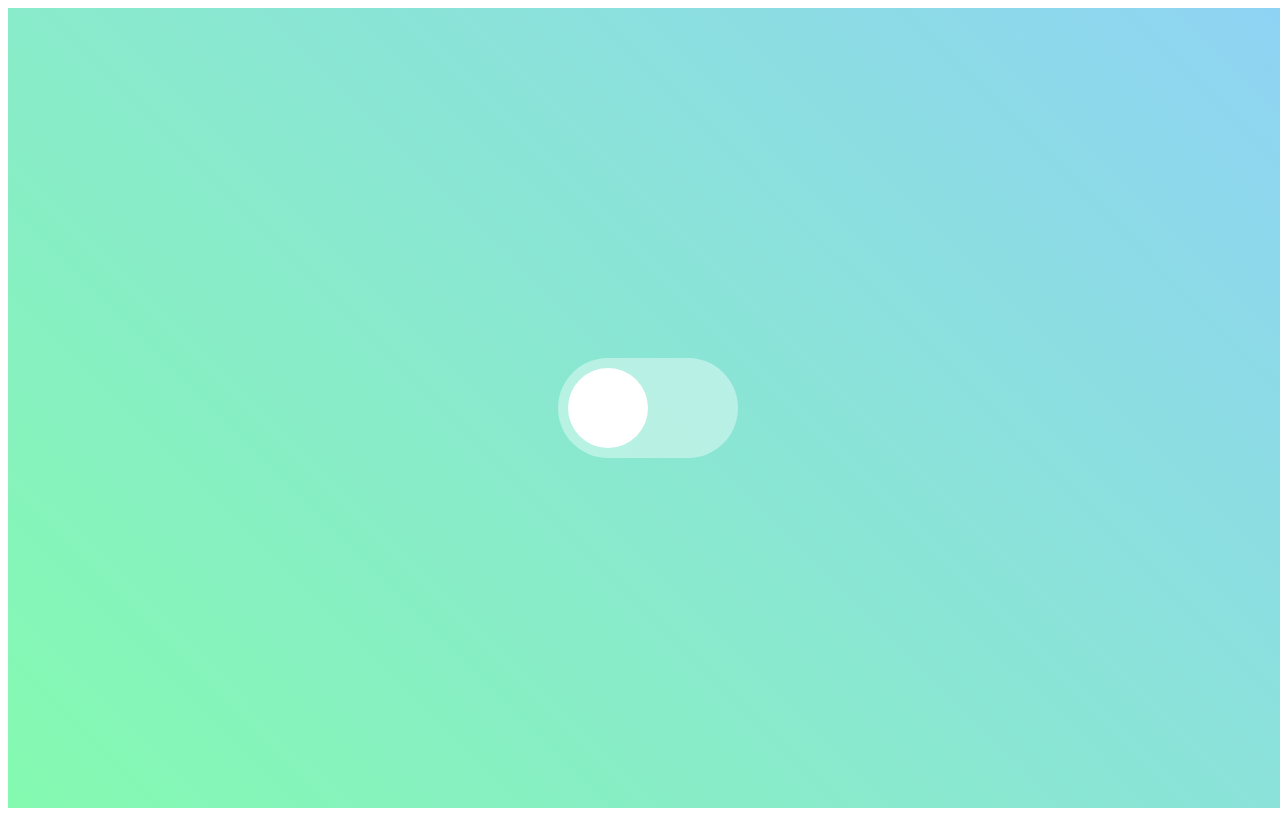
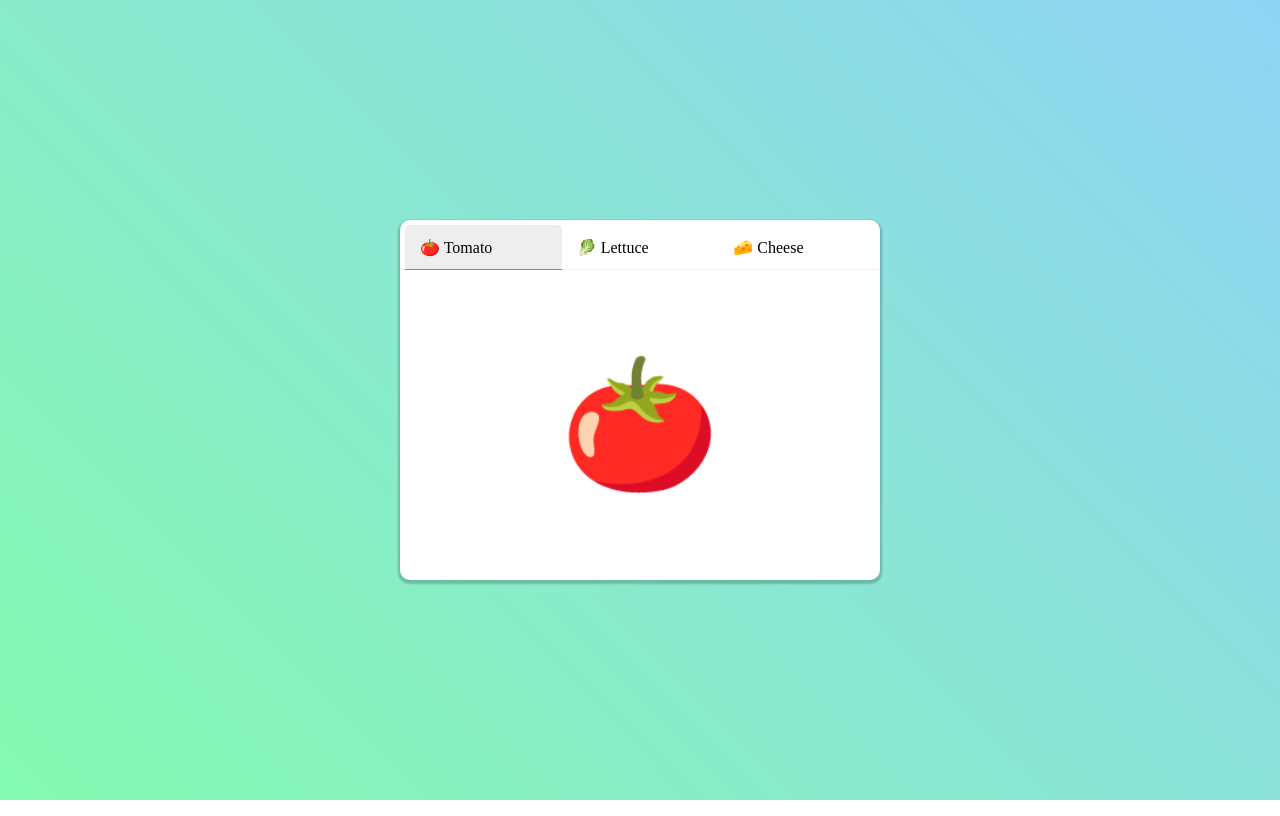
Before and after one commit to pakxe/context-api, a React (Create React App) app: page / in a window 1280 px wide. Built offline with nearby package versions, Linux system fonts and the light colour scheme.

Commit message:
이동하는 탭과 애니메이션 완성본

```diff
--- a/src/App.js
+++ b/src/App.js
@@ -1,7 +1,13 @@
-import { motion, useMotionValue, useTransform } from "framer-motion";
+import {
+  motion,
+  AnimatePresence,
+  useMotionValue,
+  useTransform,
+} from "framer-motion";
 import styled from "styled-components";
 import React, { useRef, useEffect, useState } from "react";
-
+import "./style.css";
+import { toHaveAccessibleDescription } from "@testing-library/jest-dom/dist/matchers";
 const Background = styled(motion.div)`
   background: linear-gradient(45deg, #84fab0, #8fd3f4);
   width: 100vw;
@@ -11,45 +17,53 @@
   align-items: center;
 `;
 
-const Switch = styled(motion.div)`
-  width: 160px;
-  border-radius: 50px;
-  background-color: rgba(255, 255, 255, 0.4);
-  cursor: pointer;
-  display: flex;
-  justify-content: flex-start;
-  padding: 10px;
+const ingredients = [
+  { icon: "🍅", label: "Tomato" },
+  { icon: "🥬", label: "Lettuce" },
+  { icon: "🧀", label: "Cheese" },
+];
 
-  &[data-isOn="true"] {
-    justify-content: flex-end;
-  }
-`;
-//대괄호 안에 넣어준 것은 속성(특성) 선택자임
-
-const Handle = styled(motion.div)`
-  height: 80px;
-  width: 80px;
-  border-radius: 40px;
-  background-color: white;
-`;
+const [tomato, lettuce, cheese] = ingredients;
+const tabs = [tomato, lettuce, cheese];
 
 function App() {
-  const [isOn, setIsOn] = useState(false);
-
-  const toggleSwitch = () => setIsOn(!isOn);
+  const [selectedTab, setSelectedTab] = useState(tabs[0]);
 
   return (
     <Background>
-      <Switch data-isOn={isOn} onClick={toggleSwitch}>
-        <Handle layout transition={spring} />
-      </Switch>
+      <div className="window">
+        <nav>
+          <ul>
+            {tabs.map((item) => (
+              <li
+                key={item.label}
+                className={item === selectedTab ? "selected" : ""}
+                onClick={() => setSelectedTab(item)}
+              >
+                {`${item.icon} ${item.label}`}
+                {item === selectedTab ? (
+                  <motion.div className="underline" />
+                ) : null}
+              </li>
+            ))}
+          </ul>
+        </nav>
+        <main>
+          <AnimatePresence exitBeforeEnter>
+            <motion.div
+              key={selectedTab ? selectedTab.label : "empty"}
+              initial={{ y: 10, opacity: 0 }}
+              animate={{ y: 0, opacity: 1 }}
+              exit={{ y: -10, opacity: 0 }}
+              transition={{ duration: 0.2 }}
+            >
+              {selectedTab ? selectedTab.icon : "🥨"}
+            </motion.div>
+          </AnimatePresence>
+        </main>
+      </div>
     </Background>
   );
 }
 
-const spring = {
-  stiffness: 700,
-  type: "spring",
-  damping: 30,
-};
 export default App;
--- /dev/null
+++ b/src/style.css
@@ -0,0 +1,69 @@
+body {
+  margin: 0;
+  padding: 0;
+}
+
+.window {
+  width: 480px;
+  height: 360px;
+  border-radius: 10px;
+  background: white;
+  box-shadow: 0 2px 2px 2px rgba(0, 0, 0, 0.2);
+  display: flex;
+  flex-direction: column;
+}
+
+nav {
+  padding: 5px 5px 0 5px;
+  border-radius: 10px;
+  border-bottom-left-radius: 0;
+  border-bottom-right-radius: 0;
+  border-bottom: 1px solid #eeeeee;
+  height: 44px;
+}
+
+ul {
+  display: flex;
+  margin: 0;
+  padding: 0;
+  width: 100%;
+}
+
+li {
+  cursor: pointer;
+  min-width: 0;
+  position: relative;
+  list-style: none;
+  flex: 1;
+  height: 24px;
+  padding: 10px 15px;
+  display: flex;
+  justify-content: space-between;
+  align-items: center;
+  border-radius: 5px;
+  border-bottom-left-radius: 0;
+  border-bottom-right-radius: 0;
+  width: 100%;
+  user-select: none;
+}
+
+li.selected {
+  background: #eee;
+}
+
+.underline {
+  position: absolute;
+  background: #62a192;
+  height: 1px;
+  width: 100%;
+  bottom: -1px;
+  left: 0;
+}
+
+main {
+  font-size: 128px;
+  display: flex;
+  justify-content: center;
+  align-items: center;
+  height: 100%;
+}
```
